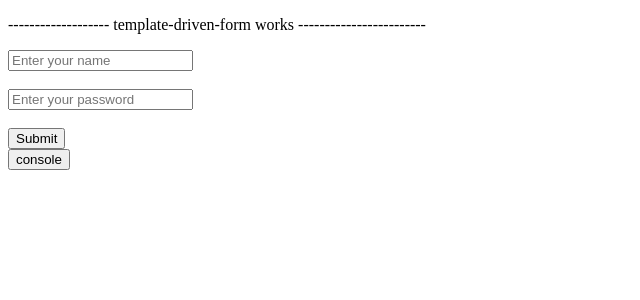
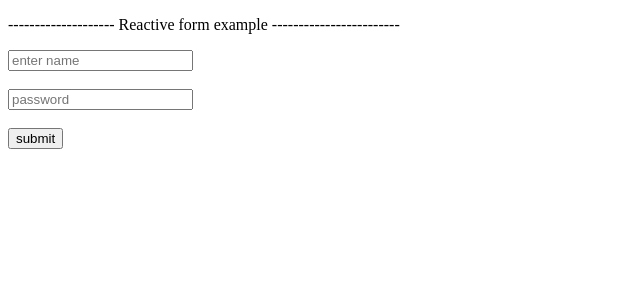
Before and after one commit to 01Deepak/angular-tut, an Angular app: page / in a window 1280 px wide. Shown: the top 300 px of the page, without its empty margins (0-640 px from the left). Built offline with nearby package versions, Linux system fonts and the light colour scheme.

Commit message:
reactive form in angular

```diff
--- a/src/app/app.component.html
+++ b/src/app/app.component.html
@@ -9,4 +9,5 @@
 <!-- <app-two-way-binding></app-two-way-binding> -->
 <!-- <app-template-reference-variable></app-template-reference-variable> -->
  <!-- <app-basic-pipe></app-basic-pipe> -->
-  <app-template-driven-form></app-template-driven-form>
+  <!-- <app-template-driven-form></app-template-driven-form> -->
+   <app-reactive-form></app-reactive-form>
--- a/src/app/app.component.ts
+++ b/src/app/app.component.ts
@@ -12,10 +12,11 @@ import { TwoWayBindingComponent } from "./component/two-way-binding/two-way-bind
 import { TemplateReferenceVariableComponent } from "./component/template-reference-variable/template-reference-variable.component";
 import { BasicPipeComponent } from "./component/pipes/basic-pipe/basic-pipe.component";
 import { TemplateDrivenFormComponent } from "./component/forms/template-driven-form/template-driven-form.component";
+import { ReactiveFormComponent } from "./component/forms/reactive-form/reactive-form.component";
 
 @Component({
   selector: 'app-root',
-  imports: [RouterOutlet, CounterComponent, PropertyBindingComponent, ControlSatatementComponent, NestedLoopComponent, StyleBindingComponent, BasicFormComponent, TodoListComponent, DataShareComponent, TwoWayBindingComponent, TemplateReferenceVariableComponent, BasicPipeComponent, TemplateDrivenFormComponent],
+  imports: [RouterOutlet, CounterComponent, PropertyBindingComponent, ControlSatatementComponent, NestedLoopComponent, StyleBindingComponent, BasicFormComponent, TodoListComponent, DataShareComponent, TwoWayBindingComponent, TemplateReferenceVariableComponent, BasicPipeComponent, TemplateDrivenFormComponent, ReactiveFormComponent],
   templateUrl: './app.component.html',
   styleUrl: './app.component.scss'
 })
--- /dev/null
+++ b/src/app/component/forms/reactive-form/reactive-form.component.html
@@ -0,0 +1,9 @@
+<p>-------------------- Reactive form example ------------------------</p>
+
+<form [formGroup]="loginForm" (ngSubmit)="handleSubmit(loginForm)">
+    <input type="text" name="name" placeholder="enter name" formControlName="name" />
+    <br><br>
+    <input type="text" name="password" placeholder="password" formControlName="password" />
+    <br><br>
+    <button>submit</button>
+</form>
--- /dev/null
+++ b/src/app/component/forms/reactive-form/reactive-form.component.ts
@@ -0,0 +1,19 @@
+import { Component } from '@angular/core';
+import { FormGroup, FormControl,ReactiveFormsModule } from '@angular/forms';
+
+@Component({
+  selector: 'app-reactive-form',
+  imports: [ReactiveFormsModule],
+  templateUrl: './reactive-form.component.html',
+  styleUrl: './reactive-form.component.scss'
+})
+export class ReactiveFormComponent {
+  loginForm = new FormGroup({
+    name: new FormControl(),
+    password: new FormControl(),
+  })
+
+  handleSubmit(form:any) {
+    console.log(form.value);
+  }
+}
```
Also changed, not shown: src/app/component/forms/reactive-form/reactive-form.component.scss (added), 1 other file (tests, documents, lock files or other folders).
